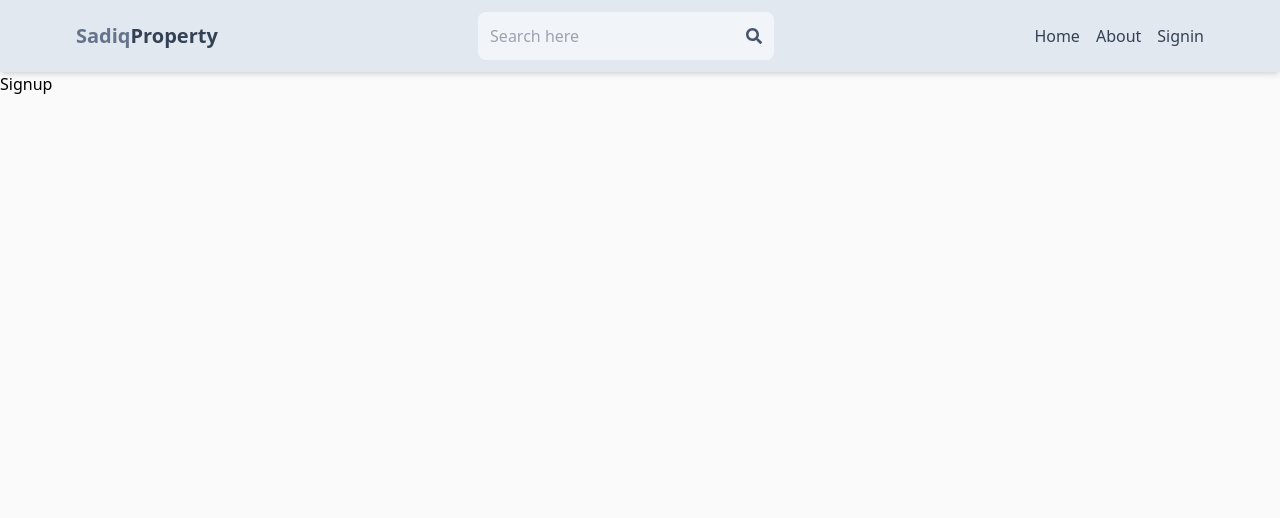
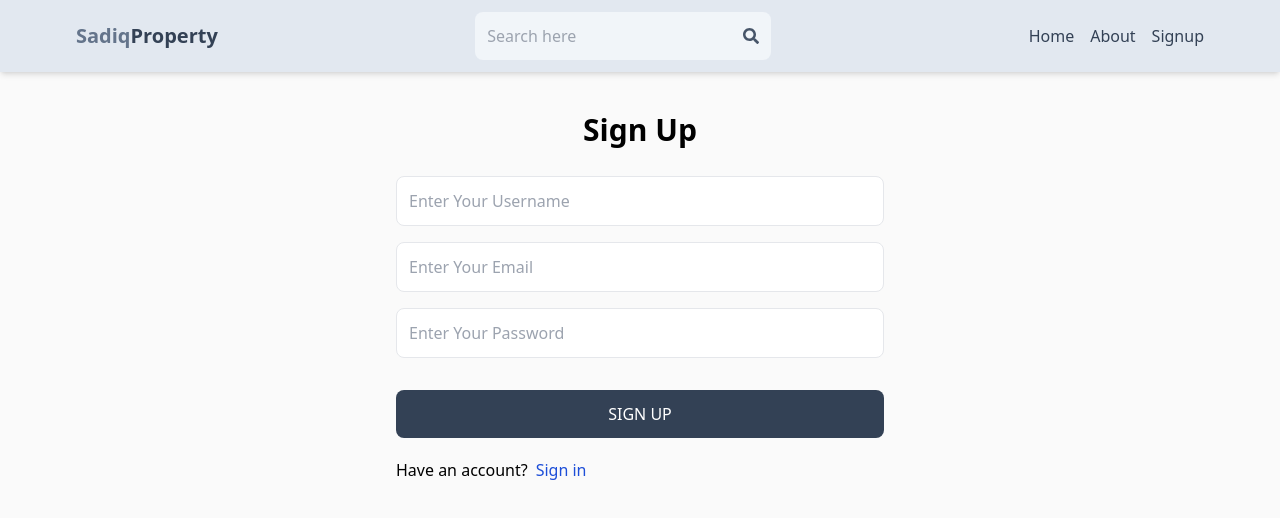
Before and after one commit to ahmadnaseer143/sadiq-estate-mern, a React (Vite) app in the folder clientside/: page /signup in a window 1280 px wide. Shown: the top 518 px of the page. Built offline with nearby package versions, Linux system fonts and the light colour scheme.

Commit message:
signup functionality done

```diff
--- a/clientside/src/components/Header.jsx
+++ b/clientside/src/components/Header.jsx
@@ -29,8 +29,8 @@
               About
             </li>
           </Link>
-          <Link to={"/signin"}>
-            <li className="text-slate-700 hover:underline">Signin</li>
+          <Link to={"/signup"}>
+            <li className="text-slate-700 hover:underline">Signup</li>
           </Link>
         </ul>
       </div>
--- a/clientside/src/pages/Signin.jsx
+++ b/clientside/src/pages/Signin.jsx
@@ -1,40 +1,7 @@
-import { Link } from "react-router-dom";
+import React from "react";
 
 const Signin = () => {
-  return (
-    <div className="max-w-lg mx-auto p-3">
-      <h1 className="text-center text-3xl font-semibold my-7">Sign In</h1>
-      <form className="flex flex-col gap-4">
-        <input
-          type="text"
-          placeholder="Enter Your Username"
-          className="border rounded-lg p-3 focus:outline-none"
-          id="username"
-        />
-        <input
-          type="email"
-          placeholder="Enter Your Email"
-          className="border rounded-lg p-3 focus:outline-none"
-          id="email"
-        />
-        <input
-          type="password"
-          placeholder="Enter Your Password"
-          className="border rounded-lg p-3 focus:outline-none"
-          id="password"
-        />
-        <button className="bg-slate-700 text-white mt-4 p-3 rounded-lg uppercase hover:opacity-80 disabled:opacity-80">
-          Sign up
-        </button>
-      </form>
-      <div className="flex mt-5 gap-2">
-        <p>Have an account?</p>
-        <Link to={"/signin"}>
-          <span className="text-blue-700 hover:underline">Sign in</span>
-        </Link>
-      </div>
-    </div>
-  );
+  return <div>Signin</div>;
 };
 
 export default Signin;
--- a/clientside/src/pages/Signup.jsx
+++ b/clientside/src/pages/Signup.jsx
@@ -1,7 +1,83 @@
-import React from "react";
+import { useState } from "react";
+import { Link, useNavigate } from "react-router-dom";
 
 const Signup = () => {
-  return <div>Signup</div>;
+  const [formData, setFormData] = useState();
+  const [loading, setLoading] = useState(false);
+  const [error, setError] = useState(null);
+  const navigate = useNavigate();
+
+  const handleChange = (e) => {
+    setFormData({
+      ...formData,
+      [e.target.id]: e.target.value,
+    });
+  };
+
+  const handleSubmit = async (e) => {
+    e.preventDefault();
+    setLoading(true);
+    try {
+      const res = await fetch("api/auth/signup", {
+        method: "POST",
+        headers: {
+          "Content-Type": "application/json",
+        },
+        body: JSON.stringify(formData),
+      });
+      const data = await res.json();
+      if (data.success == false) {
+        setLoading(false);
+        console.log("data:", data);
+        setError(data.message);
+        return;
+      }
+      setLoading(false);
+      navigate("/signin");
+    } catch (error) {
+      console.log("error:", error.message);
+      setLoading(false);
+      setError(error.message);
+    }
+  };
+  return (
+    <div className="max-w-lg mx-auto p-3">
+      <h1 className="text-center text-3xl font-semibold my-7">Sign Up</h1>
+      <form onSubmit={handleSubmit} className="flex flex-col gap-4">
+        <input
+          type="text"
+          placeholder="Enter Your Username"
+          className="border rounded-lg p-3 focus:outline-none"
+          id="username"
+          onChange={handleChange}
+        />
+        <input
+          type="email"
+          placeholder="Enter Your Email"
+          className="border rounded-lg p-3 focus:outline-none"
+          id="email"
+          onChange={handleChange}
+        />
+        <input
+          type="password"
+          placeholder="Enter Your Password"
+          className="border rounded-lg p-3 focus:outline-none"
+          id="password"
+          onChange={handleChange}
+        />
+        <button className="bg-slate-700 text-white mt-4 p-3 rounded-lg uppercase hover:opacity-80 disabled:opacity-80">
+          {loading ? "Loading..." : "Sign up"}
+        </button>
+      </form>
+      <div className="flex mt-5 gap-2">
+        <p>Have an account?</p>
+        <Link to={"/signin"}>
+          <span className="text-blue-700 hover:underline">Sign in</span>
+        </Link>
+      </div>
+      {error && <p className="text-red-700 mt-5">{error}</p>}
+    </div>
+  );
 };
 
 export default Signup;
--- a/clientside/vite.config.js
+++ b/clientside/vite.config.js
@@ -1,7 +1,15 @@
-import { defineConfig } from 'vite'
-import react from '@vitejs/plugin-react-swc'
+import { defineConfig } from "vite";
+import react from "@vitejs/plugin-react-swc";
 
 // https://vitejs.dev/config/
 export default defineConfig({
+  server: {
+    proxy: {
+      "/api": {
+        target: "http://localhost:3000/",
+        secure: false,
+      },
+    },
+  },
   plugins: [react()],
-})
+});
```
